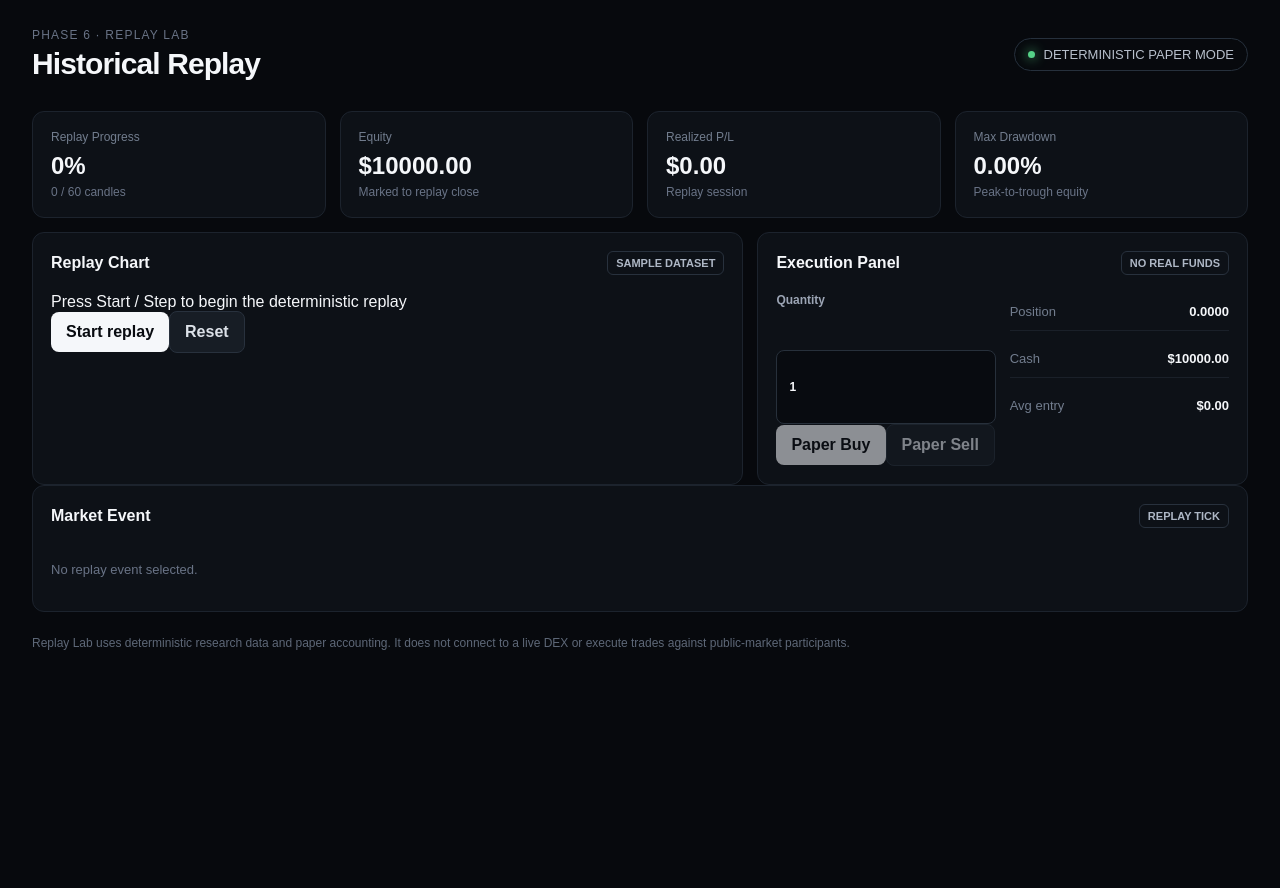
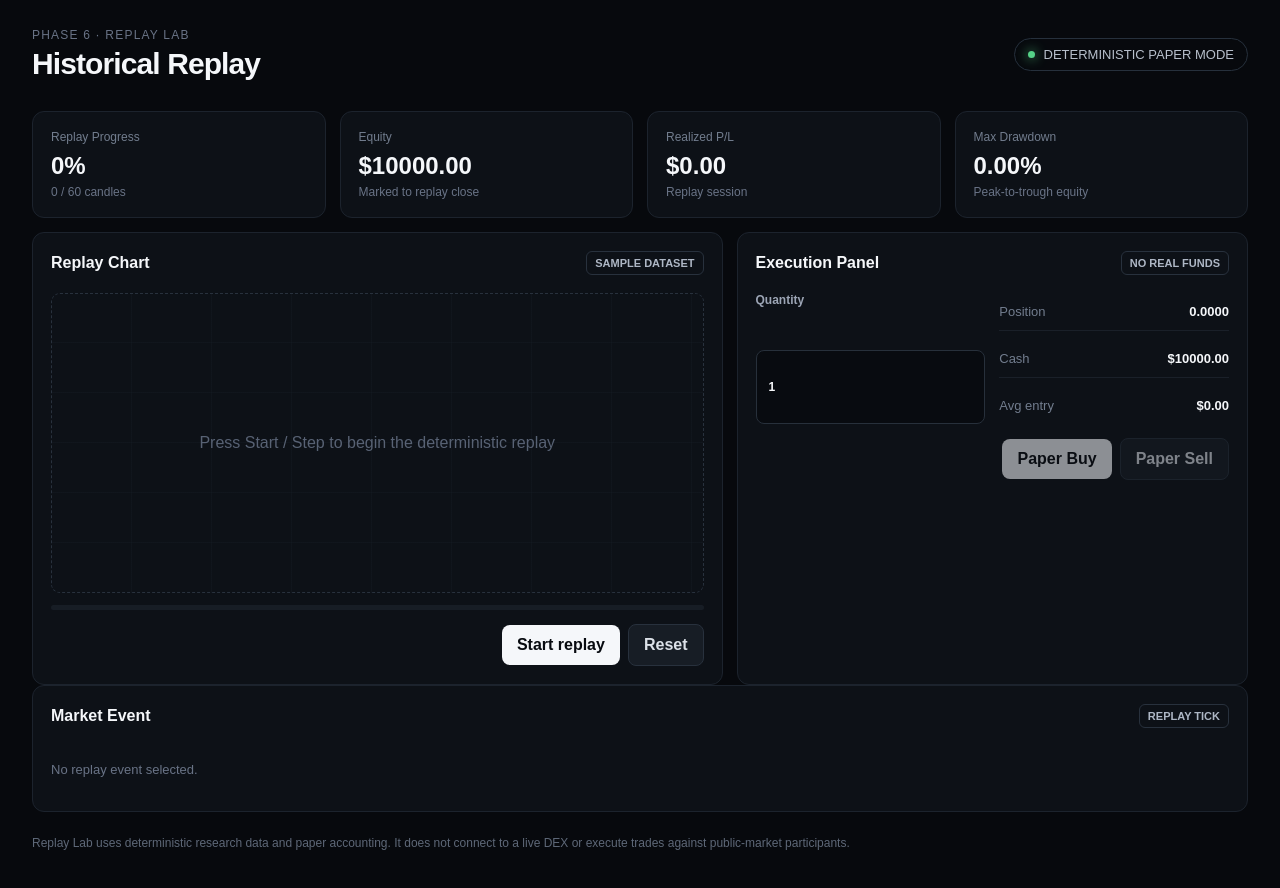
Before and after one commit to RichbloodTech001/Rug-Pull-Lab, a Next.js app: page /replay-lab in a window 1280 px wide. Shown: the top 888 px of the page. Before the commit the page ends 800 px from the top, so only its background shows below. Built offline with nearby package versions, Linux system fonts and the light colour scheme.

Commit message:
style: add replay lab interface

```diff
--- a/app/globals.css
+++ b/app/globals.css
@@ -28,51 +28,35 @@ h1 { margin: 5px 0 0; font-size: 30px; letter-spacing: -.03em; }
 .badge { border: 1px solid #28313d; border-radius: 6px; padding: 5px 8px; color: #aeb7c5; font-size: 11px; white-space: nowrap; }
 .chart { height: 270px; border: 1px dashed #28313d; border-radius: 9px; display: grid; place-items: center; color: #586274; background: repeating-linear-gradient(0deg, transparent, transparent 44px, #151b23 45px), repeating-linear-gradient(90deg, transparent, transparent 79px, #151b23 80px); }
 .list { display: grid; gap: 9px; }
-.list-row { display: flex; justify-content: space-between; padding: 11px 0; border-bottom: 1px solid #1a2029; font-size: 13px; }
+.list-row { display: flex; justify-content: space-between; padding: 11px 0; border-bottom: 1px solid #1a2029; font-size: 13px; gap: 12px; }
 .list-row:last-child { border-bottom: 0; }
 .muted { color: #727d8e; }
 .warning { color: #f4b860; }
 .footer-note { margin-top: 22px; color: #5e6878; font-size: 12px; line-height: 1.6; }
-.token-lab { display: grid; gap: 14px; max-width: 1100px; }
-.token-intro { margin: -6px 0 22px; line-height: 1.6; font-size: 13px; }
 .form-grid { display: grid; grid-template-columns: repeat(2, 1fr); gap: 14px; }
 .form-grid label { display: grid; gap: 7px; color: #9ca5b5; font-size: 12px; font-weight: 650; }
-.form-grid .wide { grid-column: 1 / -1; }
 .form-grid input, .form-grid select { width: 100%; border: 1px solid #27303b; background: #080b10; color: #f5f7fa; border-radius: 8px; padding: 11px 12px; outline: none; }
-.form-grid input:focus, .form-grid select:focus { border-color: #566170; }
-.wallet-panel { margin-top: 18px; border: 1px solid #202934; background: #0a0e14; border-radius: 9px; padding: 14px; display: grid; grid-template-columns: 1fr 1fr auto; align-items: center; gap: 16px; }
-.wallet-panel div { display: grid; gap: 5px; font-size: 13px; }
 .primary, .secondary, .primary-button { border-radius: 8px; padding: 11px 15px; font-weight: 700; }
 .primary, .primary-button { background: #f5f7fa; color: #080b10; border: 0; }
 .secondary { background: #171d25; color: #dce1e8; border: 1px solid #28313d; }
-.create-button { margin-top: 16px; width: 100%; }
 .primary-button { margin-top: 16px; width: 100%; }
-.alert { margin-top: 14px; border-radius: 8px; padding: 11px 13px; font-size: 13px; line-height: 1.5; word-break: break-word; }
-.alert.error, .error-box { background: #251417; border: 1px solid #5b2a32; color: #f2aeb8; }
-.alert.success { background: #102019; border: 1px solid #244d37; color: #9ed6b5; }
-.error-box { margin-top: 14px; border-radius: 8px; padding: 11px 13px; font-size: 13px; line-height: 1.5; word-break: break-word; }
-.history-row { display: flex; justify-content: space-between; gap: 20px; padding: 13px 0; border-bottom: 1px solid #1a2029; font-size: 13px; }
-.history-row:last-child { border-bottom: 0; }
-.history-row > div:first-child { display: grid; gap: 5px; min-width: 0; }
-.history-links { display: flex; gap: 12px; align-items: center; }
-.history-links a { color: #b8c0cc; text-decoration: underline; }
+.error-box { margin-top: 14px; border-radius: 8px; padding: 11px 13px; font-size: 13px; line-height: 1.5; word-break: break-word; background: #251417; border: 1px solid #5b2a32; color: #f2aeb8; }
+.empty-state { color: #697386; padding: 16px 0; font-size: 13px; }
+.token-table-card { margin-top: 14px; }
+.token-table { display: grid; }
+.table-row { display: grid; grid-template-columns: 1.3fr .7fr 1.3fr; gap: 16px; padding: 12px 0; border-bottom: 1px solid #1a2029; font-size: 13px; align-items: center; }
+.table-row:last-child { border-bottom: 0; }
+.table-head { color: #727d8e; font-size: 11px; text-transform: uppercase; letter-spacing: .08em; }
+.mono { font-family: ui-monospace, SFMono-Regular, Menlo, monospace; overflow-wrap: anywhere; }
 .scanner-card { margin-bottom: 14px; }
 .scanner-form { display: grid; grid-template-columns: 190px 1fr auto; gap: 12px; align-items: end; }
 .scanner-form label, .order-form label { display: grid; gap: 7px; color: #9ca5b5; font-size: 12px; font-weight: 650; }
 .scanner-form input, .scanner-form select, .order-form input, .order-form select { width: 100%; border: 1px solid #27303b; background: #080b10; color: #f5f7fa; border-radius: 8px; padding: 11px 12px; outline: none; }
 .scanner-form .primary-button { margin: 0; width: auto; }
 .scanner-results { display: grid; gap: 14px; }
-.token-table-card { margin-top: 14px; }
-.token-table { display: grid; }
-.table-row { display: grid; grid-template-columns: 1.3fr .7fr 1.3fr; gap: 16px; padding: 12px 0; border-bottom: 1px solid #1a2029; font-size: 13px; align-items: center; }
-.table-row:last-child { border-bottom: 0; }
-.table-head { color: #727d8e; font-size: 11px; text-transform: uppercase; letter-spacing: .08em; }
-.mono { font-family: ui-monospace, SFMono-Regular, Menlo, monospace; overflow-wrap: anywhere; }
-.empty-state { color: #697386; padding: 16px 0; font-size: 13px; }
-.terminal-grid { margin-top: 14px; }
+.terminal-grid, .strategy-layout { margin-top: 14px; }
 .order-form { display: grid; grid-template-columns: 1fr 1fr; gap: 12px; }
 .order-form .primary-button { grid-column: 1 / -1; }
-.strategy-layout { margin-top: 14px; }
 .strategy-preview { margin-top: 14px; padding: 12px; border: 1px solid #202934; border-radius: 8px; background: #0a0e14; color: #727d8e; font-size: 12px; }
 .strategy-help { line-height: 1.6; font-size: 12px; }
 .strategy-list, .activity-list { display: grid; }
@@ -80,9 +64,17 @@ h1 { margin: 5px 0 0; font-size: 30px; letter-spacing: -.03em; }
 .strategy-row:last-child, .activity-row:last-child { border-bottom: 0; }
 .strategy-row > div:first-child { display: grid; gap: 6px; min-width: 0; }
 .strategy-row .muted { font-size: 12px; overflow-wrap: anywhere; }
-.strategy-actions { display: flex; gap: 8px; align-items: center; flex-shrink: 0; }
-.strategy-actions button { margin: 0; width: auto; }
+.strategy-actions, .replay-controls { display: flex; gap: 8px; align-items: center; }
+.strategy-actions { flex-shrink: 0; }
+.strategy-actions button, .replay-controls button { margin: 0; width: auto; }
 .activity-row { padding: 11px 0; border-bottom: 1px solid #1a2029; color: #9ca5b5; font-size: 12px; line-height: 1.5; }
+.replay-chart { height: 300px; position: relative; border: 1px dashed #28313d; border-radius: 9px; display: grid; place-items: center; color: #586274; background: repeating-linear-gradient(0deg, transparent, transparent 49px, #151b23 50px), repeating-linear-gradient(90deg, transparent, transparent 79px, #151b23 80px); overflow: hidden; }
+.candle-line { width: 5px; background: #dce1e8; border-radius: 4px; opacity: .8; }
+.replay-price { position: absolute; top: 14px; right: 14px; font-weight: 800; font-size: 18px; color: #f5f7fa; }
+.progress-track { height: 5px; margin-top: 12px; border-radius: 99px; background: #171d25; overflow: hidden; }
+.progress-fill { height: 100%; background: #f5f7fa; transition: width .15s ease; }
+.replay-controls { margin-top: 14px; justify-content: flex-end; }
+.replay-grid { grid-template-columns: 1.35fr 1fr; }
 @media (max-width: 1000px) { .scanner-form { grid-template-columns: 1fr 1fr; } .scanner-form .address-field { grid-column: 1 / -1; } .scanner-form .primary-button { width: 100%; } }
-@media (max-width: 900px) { .lab-shell { grid-template-columns: 1fr; } .sidebar { display: none; } .main { padding: 20px; } .grid, .workspace { grid-template-columns: 1fr 1fr; } .wallet-panel { grid-template-columns: 1fr 1fr; } .wallet-panel .primary, .wallet-panel .secondary { grid-column: 1 / -1; } .strategy-row { flex-direction: column; } .strategy-actions { width: 100%; } .strategy-actions button { flex: 1; } }
-@media (max-width: 600px) { .grid, .workspace, .form-grid, .scanner-form, .order-form { grid-template-columns: 1fr; } .form-grid .wide, .scanner-form .address-field { grid-column: auto; } .topbar { align-items: flex-start; flex-direction: column; } .wallet-panel { grid-template-columns: 1fr; } .wallet-panel .primary, .wallet-panel .secondary { grid-column: auto; } .history-row, .table-row { flex-direction: column; } .table-row { display: grid; grid-template-columns: 1fr; gap: 5px; } .scanner-form .primary-button { width: 100%; } }
+@media (max-width: 900px) { .lab-shell { grid-template-columns: 1fr; } .sidebar { display: none; } .main { padding: 20px; } .grid, .workspace { grid-template-columns: 1fr 1fr; } .strategy-row { flex-direction: column; } .strategy-actions { width: 100%; } .strategy-actions button { flex: 1; } }
+@media (max-width: 600px) { .grid, .workspace, .form-grid, .scanner-form, .order-form { grid-template-columns: 1fr; } .scanner-form .address-field { grid-column: auto; } .topbar { align-items: flex-start; flex-direction: column; } .strategy-actions, .replay-controls { width: 100%; } .strategy-actions button, .replay-controls button { flex: 1; } .table-row { grid-template-columns: 1fr; gap: 5px; } }
```
